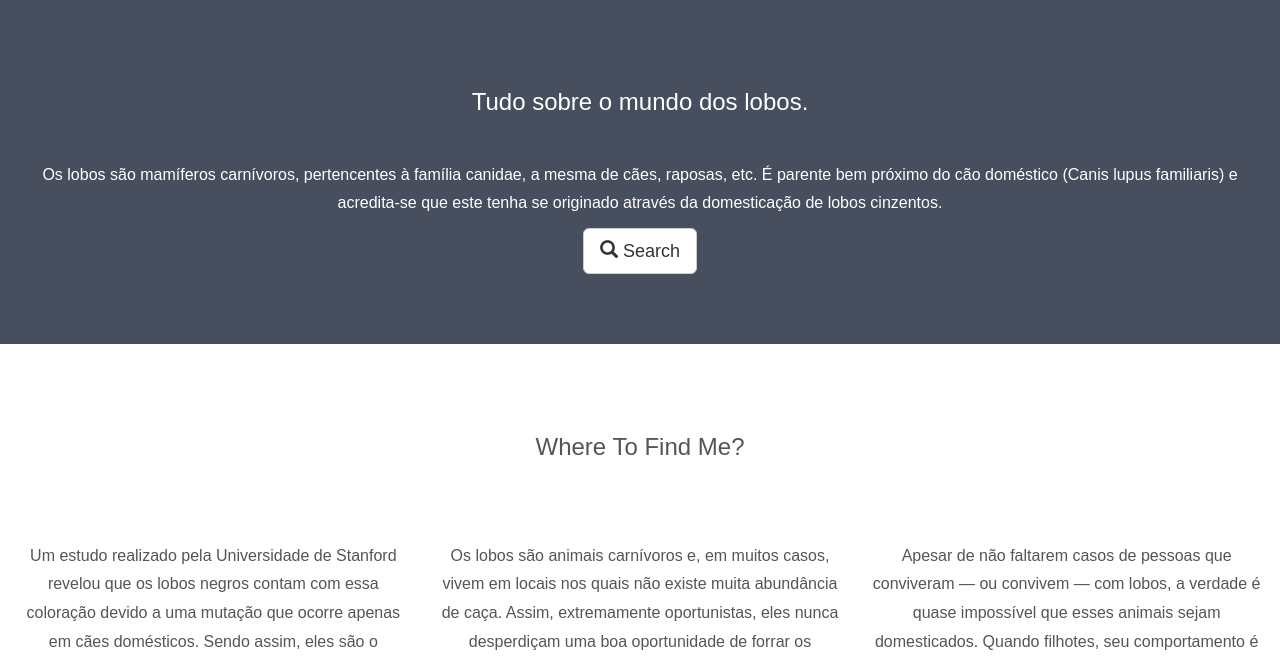
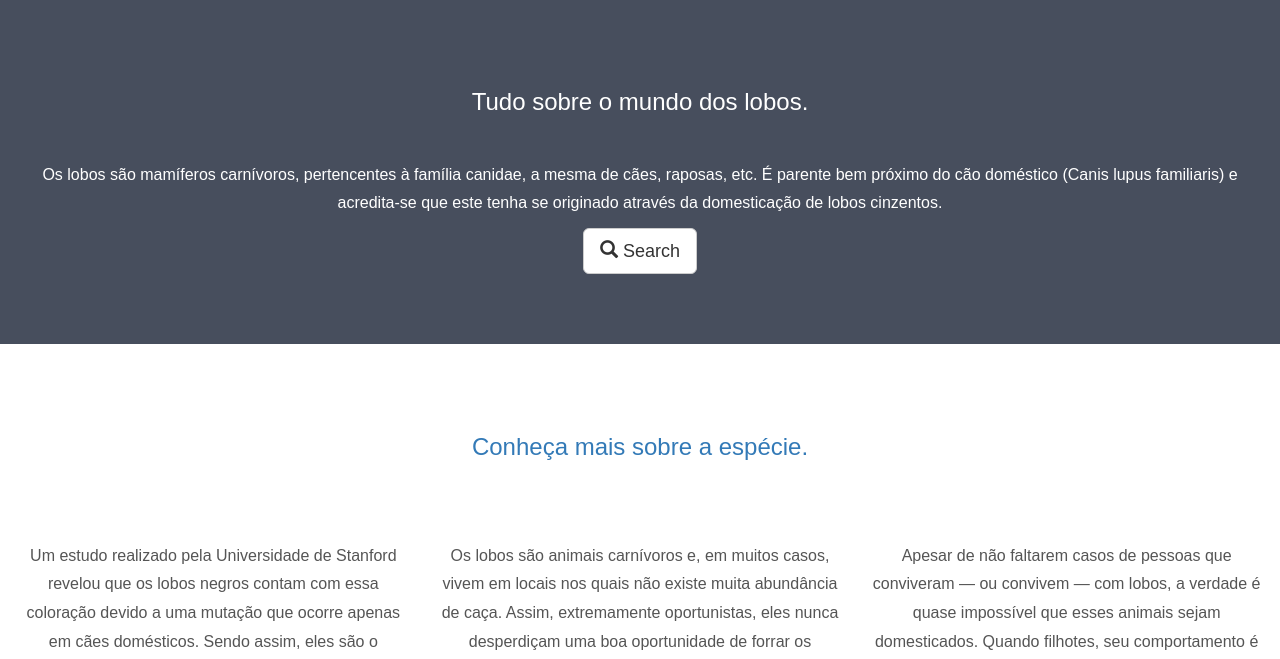
Before and after one commit to LoboMenezes/ProjetoNovo, a PHP site: page /htdocs/index.php in a window 1280 px wide. Shown: the part 670-1329 px from the top of the page. Run offline with PHP 8.4, Linux system fonts and the light colour scheme.

Commit message:
Add files via upload

```diff
--- a/htdocs/index.php
+++ b/htdocs/index.php
@@ -68,7 +68,7 @@ require ('_header.php'); // Executa o cabeçalho da página
 
 <!-- Third Container (Grid) -->
 <div class="container-fluid bg-3 text-center">
-  <h3 class="margin">Where To Find Me?</h3><br>
+  <a href="noticias.php"><h3 class="margin">Conheça mais sobre a espécie.</h3></a><br>
   <div class="row">
     <div class="col-sm-4">
       <p>Um estudo realizado pela Universidade de Stanford revelou que os lobos negros contam com essa coloração devido a uma mutação que ocorre apenas em cães domésticos. Sendo assim, eles são o resultado da cruza de cachorros com lobos no passado.</p>
```
